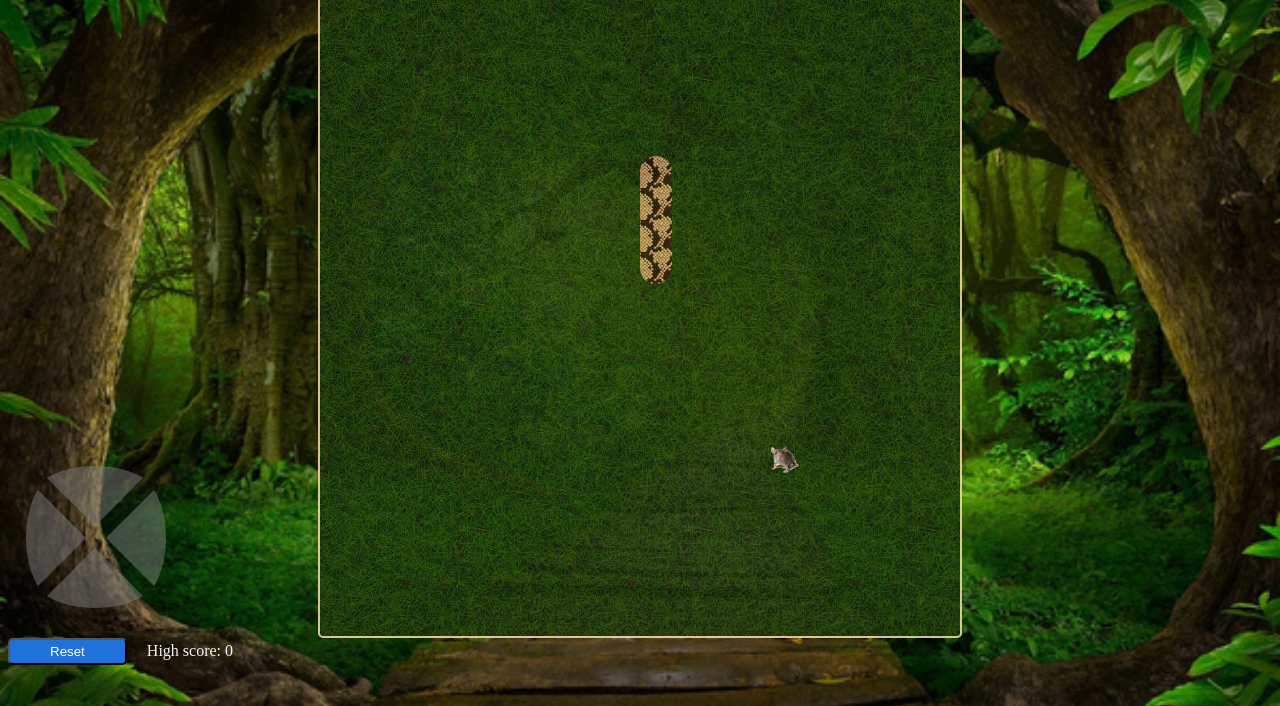
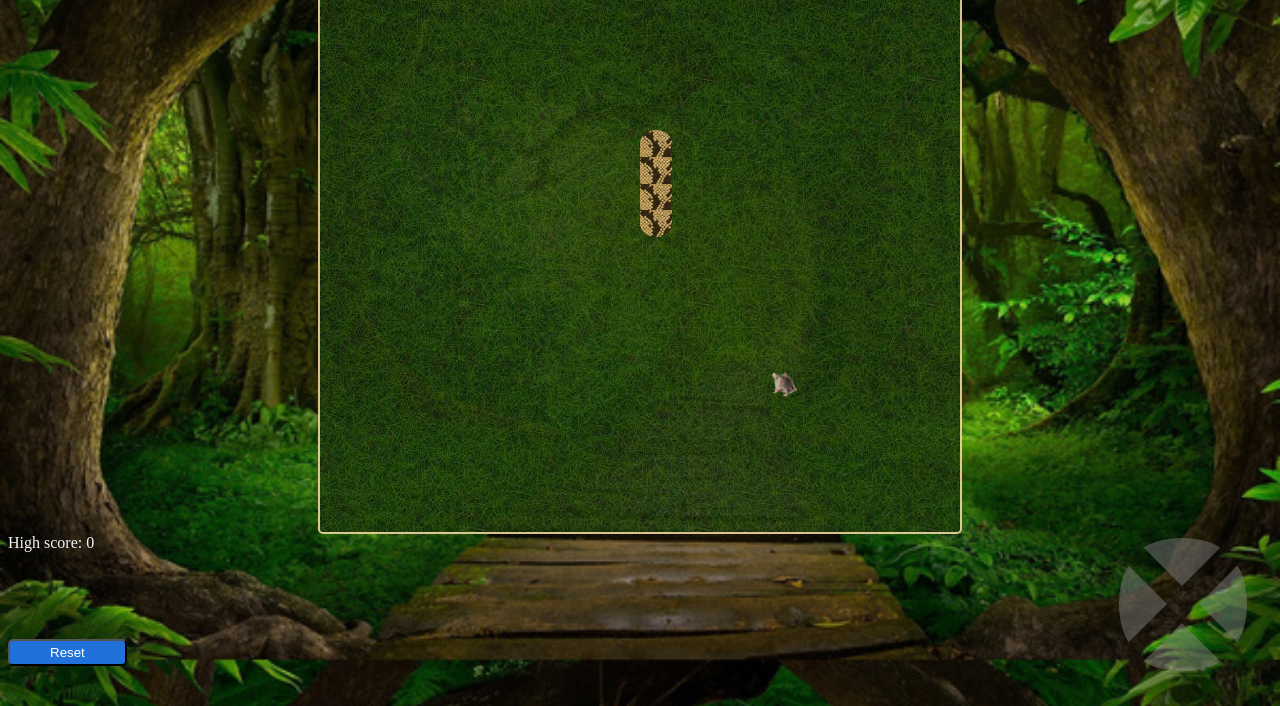
Before and after one commit to TundeLaniyan/snake, a website: page index.html in a window 1280 px wide. Shown: the part 94-800 px from the top of the page. Drawn offline with Linux system fonts and the light colour scheme.

Commit message:
first commit

```diff
--- a/index.html
+++ b/index.html
@@ -42,7 +42,7 @@
       ></div>
       <div class="controller__center" onclick="direction({keyCode: 32})"></div>
     </div>
-    <button onclick="handleReset()">Reset</button>
+    <button class="reset" onclick="handleReset()">Reset</button>
     <span>High score: <span class="high-score">0</span></span>
     <script src="./js/index.js"></script>
   </body>
--- a/style.css
+++ b/style.css
@@ -92,11 +92,6 @@ button {
   bottom: 10%;
   overflow: hidden;
 }
-@media (hover: none) {
-  .controler {
-    display: unset;
-  }
-}
 .controller__center {
   position: absolute;
   width: 7.5rem;
@@ -113,9 +108,9 @@ button {
 .controller__direction {
   position: absolute;
   left: 17%;
-  border-left: 3.75rem solid transparent;
-  border-right: 3.75rem solid transparent;
-  border-bottom: 3.75rem solid rgba(128, 128, 128, 0.479);
+  border-left: 6vh solid transparent;
+  border-right: 6vh solid transparent;
+  border-bottom: 6vh solid rgba(128, 128, 128, 0.479);
   border-radius: 50%;
   transform: rotate(180deg);
   cursor: pointer;
@@ -127,7 +122,7 @@ button {
   transform: rotate(-90deg);
 }
 .controller__direction--down {
-  top: 51%;
+  top: 53%;
   transform: rotate(0);
 }
 .controller__direction--left {
@@ -136,5 +131,23 @@ button {
   transform: rotate(90deg);
 }
 .controller__direction:hover {
-  border-bottom: 3.75rem solid rgba(128, 128, 128, 0.808);
+  border-bottom: 6vh solid rgba(128, 128, 128, 0.808);
 }
+
+@media (hover: none) {
+  .controler {
+    display: unset;
+    bottom: 1%;
+    right: 1%;
+  }
+  .top {
+    height: 10vh;
+  }
+  .game-board {
+    height: 67vh;
+  }
+  .reset {
+    position: absolute;
+    bottom: 5%;
+  }
+}
```
